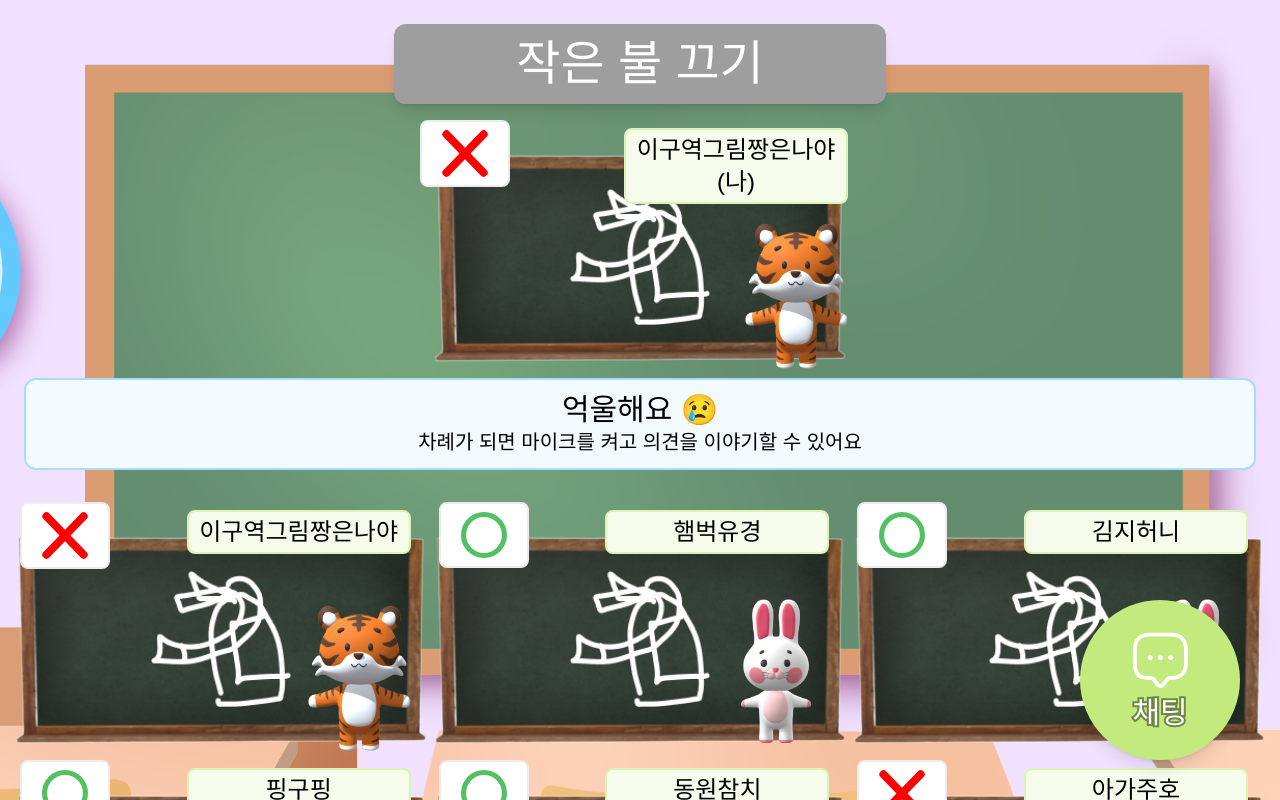
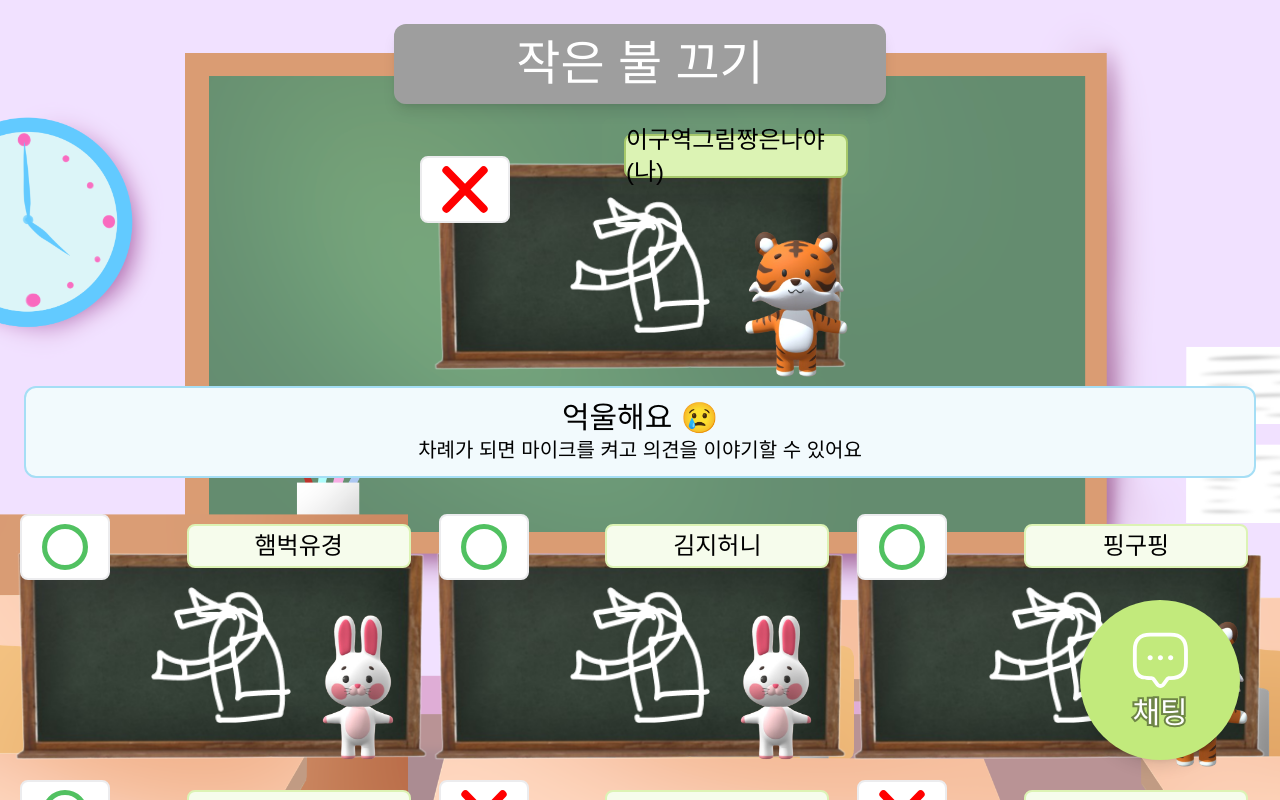
Before and after one commit to mysafedraw/Infra, a Next.js app in the folder frontend/: page /scenario/result/participant in a window 1280 px wide. Shown: the top 800 px of the page. Built offline with nearby package versions, Linux system fonts and the light colour scheme; grey boxes are pictures that could not be loaded; a web font is replaced by a local one.

Commit message:
feat: 발언중일 때 페이지 UI

```diff
--- a/frontend/src/app/scenario/result/components/AnswerBoard/index.tsx
+++ b/frontend/src/app/scenario/result/components/AnswerBoard/index.tsx
@@ -1,18 +1,22 @@
 import Image from 'next/image'
 
 interface AnswerBoardProps {
+  id: number
   nickname: string
   characterImage: string
   drawingImage: string
+  shouldBlink?: boolean
 }
 
 export default function AnswerBoard({
+  id,
   nickname,
   characterImage,
   drawingImage,
+  shouldBlink = true,
 }: AnswerBoardProps) {
   return (
-    <div className="relative flex items-center justify-center m-2 mt-6 max-w-full">
+    <div className="relative flex items-center justify-center m-2 mt-8 max-w-full">
       <Image
         src="/images/blackboard.png"
         alt="blackboard"
@@ -31,8 +35,16 @@ export default function AnswerBoard({
         />
       </div>
 
-      <div className="absolute -top-4 right-0 bg-primary-50 border-2 border-primary-300 w-[14rem] text-2xl text-center py-1 rounded-lg">
-        {nickname}
+      {/*발언 중일 때, 아닐 때 구분해서 표시*/}
+      <div className="absolute -top-7 right-0 flex items-center justify-center w-56 h-16 z-50">
+        {shouldBlink && id === 1 && (
+          <div className="animate-small-ping absolute inline-flex w-full h-full bg-primary-500 rounded-lg opacity-75"></div>
+        )}
+        <div
+          className={`relative inline-flex justify-center items-center border-2 w-56 h-11 text-2xl rounded-lg ${id === 1 ? 'bg-primary-300 border-primary-600' : 'bg-primary-50 border-primary-300'}`}
+        >
+          {nickname}
+        </div>
       </div>
 
       <div className="absolute -bottom-3 -right-3">
--- a/frontend/src/app/scenario/result/components/ScoredBoard/index.tsx
+++ b/frontend/src/app/scenario/result/components/ScoredBoard/index.tsx
@@ -1,22 +1,17 @@
 import Image from 'next/image'
 import AnswerBoard from '@/app/scenario/result/components/AnswerBoard'
+import { AnswerData } from '@/app/scenario/result/types/answerTypes'
 
 interface ScoredBoardProps {
-  isCorrect: boolean
-  nickname: string
-  characterImage: string
-  drawingImage: string
+  data: AnswerData
 }
 
-export default function ScoredBoard({
-  isCorrect,
-  nickname,
-  characterImage,
-  drawingImage,
-}: ScoredBoardProps) {
+export default function ScoredBoard({ data }: ScoredBoardProps) {
+  const { id, isCorrect, nickname, characterImage, drawingImage } = data
+
   return (
     <div className="relative">
-      <div className="z-10 absolute top-0 -left-1 bg-white px-5 py-2 rounded-lg border-2 border-gray-medium">
+      <div className="z-10 absolute top-1 -left-1 bg-white px-5 py-2 rounded-lg border-2 border-gray-medium">
         <Image
           src={isCorrect ? '/icons/correct.svg' : '/icons/wrong.svg'}
           alt={isCorrect ? 'correct' : 'wrong'}
@@ -25,6 +20,7 @@ export default function ScoredBoard({
         />
       </div>
       <AnswerBoard
+        id={id}
         nickname={nickname}
         characterImage={characterImage}
         drawingImage={drawingImage}
--- /dev/null
+++ b/frontend/src/app/scenario/result/components/VolumeMicIcon/index.tsx
@@ -0,0 +1,32 @@
+'use client'
+
+import MicIcon from '/public/icons/microphone.svg'
+import { useState, useEffect } from 'react'
+
+export default function VolumeMicIcon() {
+  const [volume, setVolume] = useState(0)
+
+  useEffect(() => {
+    // 랜덤하게 volume 상태 변경
+    const interval = setInterval(() => {
+      setVolume(Math.floor(Math.random() * 101)) // 0 ~ 100 사이의 값
+    }, 500)
+
+    return () => clearInterval(interval) // 컴포넌트 언마운트 시 interval 해제
+  }, [])
+
+  return (
+    <div className="relative">
+      {/* 회색 마이크 아이콘 */}
+      <MicIcon className="w-11 h-11 fill-gray-dark stroke-gray-dark" />
+
+      {/* 컬러 마이크 아이콘 */}
+      <div
+        className="absolute w-full overflow-hidden"
+        style={{ height: `${volume}%`, bottom: 0 }}
+      >
+        <MicIcon className="w-11 h-11 fill-primary-500 stroke-primary-500 absolute bottom-0" />
+      </div>
+    </div>
+  )
+}
--- a/frontend/src/app/scenario/result/host/components/ExplainQueueBoard/index.tsx
+++ b/frontend/src/app/scenario/result/host/components/ExplainQueueBoard/index.tsx
@@ -1,49 +1,22 @@
 'use client'
 
 import AnswerBoard from '@/app/scenario/result/components/AnswerBoard'
-import { useEffect, useState } from 'react'
 import MicIcon from '/public/icons/microphone.svg'
+import { AnswerData } from '@/app/scenario/result/types/answerTypes'
+import VolumeMicIcon from '@/app/scenario/result/components/VolumeMicIcon'
 
 interface ExplainQueueBoardProps {
-  id: number
-  nickname: string
-  characterImage: string
-  drawingImage: string
+  data: AnswerData
 }
 
-export default function ExplainQueueBoard({
-  id,
-  nickname,
-  characterImage,
-  drawingImage,
-}: ExplainQueueBoardProps) {
-  const [volume, setVolume] = useState(0)
-
-  useEffect(() => {
-    // 랜덤하게 volume 상태 변경
-    const interval = setInterval(() => {
-      setVolume(Math.floor(Math.random() * 101)) // 0 ~ 100 사이의 값
-    }, 500)
-
-    return () => clearInterval(interval) // 컴포넌트 언마운트 시 interval 해제
-  }, [])
+export default function ExplainQueueBoard({ data }: ExplainQueueBoardProps) {
+  const { id, nickname, characterImage, drawingImage } = data
 
   return (
     <div className="relative">
       {id === 1 ? (
-        <div className="z-10 absolute top-0 -left-1 px-5 py-2 rounded-lg border-4 border-primary-500 bg-white">
-          <div className="relative">
-            {/* 회색 마이크 아이콘 */}
-            <MicIcon className="w-11 h-11 fill-gray-dark stroke-gray-dark" />
-
-            {/* 컬러 마이크 아이콘 */}
-            <div
-              className="absolute w-full overflow-hidden"
-              style={{ height: `${volume}%`, bottom: 0 }} // 채워지는 높이를 volume으로 설정
-            >
-              <MicIcon className="w-11 h-11 fill-primary-500 stroke-primary-500 absolute bottom-0" />
-            </div>
-          </div>
+        <div className="z-10 absolute top-0-1 -left-1 px-5 py-2 rounded-lg border-4 border-primary-500 bg-white">
+          <VolumeMicIcon />
         </div>
       ) : (
         <div className="z-10 absolute top-0 -left-1 bg-white px-5 py-2 rounded-lg border-2 border-gray-medium">
@@ -51,9 +24,11 @@ export default function ExplainQueueBoard({
         </div>
       )}
       <AnswerBoard
+        id={id}
         nickname={nickname}
         characterImage={characterImage}
         drawingImage={drawingImage}
+        shouldBlink={false}
       />
     </div>
   )
--- a/frontend/src/app/scenario/result/host/page.tsx
+++ b/frontend/src/app/scenario/result/host/page.tsx
@@ -113,13 +113,7 @@ export default function ScenarioResultHost() {
       </div>
       <button className="flex gap-x-6 w-full overflow-x-auto overflow-y-hidden mt-4 ps-1">
         {waitingData.map((data) => (
-          <ExplainQueueBoard
-            key={data.id}
-            id={data.id}
-            nickname={data.nickname}
-            characterImage={data.characterImage}
-            drawingImage={data.drawingImage}
-          />
+          <ExplainQueueBoard key={data.id} data={data} />
         ))}
       </button>
 
@@ -128,13 +122,7 @@ export default function ScenarioResultHost() {
       </div>
       <div className="grid grid-cols-3 gap-x-6 mt-4">
         {answerData.map((data) => (
-          <ScoredBoard
-            key={data.id}
-            isCorrect={data.isCorrect}
-            nickname={data.nickname}
-            characterImage={data.characterImage}
-            drawingImage={data.drawingImage}
-          />
+          <ScoredBoard key={data.id} data={data} />
         ))}
       </div>
     </div>
--- /dev/null
+++ b/frontend/src/app/scenario/result/participant/BlinkingNameTag/index.tsx
@@ -0,0 +1,26 @@
+interface BlinkingNameTagProps {
+  id: number
+  nickname: string
+}
+
+export default function BlinkingNameTag({
+  id,
+  nickname,
+}: BlinkingNameTagProps) {
+  return (
+    <div className="absolute -top-7 right-0 flex items-center justify-center w-56 h-16 z-50">
+      {id === 1 && (
+        <div className="animate-small-ping absolute inline-flex w-full h-full bg-primary-500 rounded-lg opacity-75"></div>
+      )}
+      <div
+        className={`relative inline-flex justify-center items-center border-2 w-56 h-11 text-2xl rounded-lg ${
+          id === 1
+            ? 'bg-primary-300 border-primary-600'
+            : 'bg-primary-50 border-primary-300'
+        }`}
+      >
+        {nickname}
+      </div>
+    </div>
+  )
+}
--- a/frontend/src/app/scenario/result/participant/page.tsx
+++ b/frontend/src/app/scenario/result/participant/page.tsx
@@ -1,19 +1,13 @@
 import ScoredBoard from '@/app/scenario/result/components/ScoredBoard'
-
-interface AnswerData {
-  id: number
-  isCorrect: boolean
-  nickname: string
-  characterImage: string
-  drawingImage: string
-}
+import { AnswerData } from '@/app/scenario/result/types/answerTypes'
+import VolumeMicIcon from '@/app/scenario/result/components/VolumeMicIcon'
 
 // 임시 데이터 리스트
 const answerData: AnswerData[] = [
   {
     id: 1,
     isCorrect: false,
-    nickname: '이구역그림짱은나야',
+    nickname: '이구역그림짱은나야 (나)',
     characterImage: '/images/tiger.png',
     drawingImage: '/images/drawing.png',
   },
@@ -67,12 +61,13 @@ export default function ScenarioResultParticipant() {
       <h2 className="mb-4 w-2/5 bg-wood bg-cover bg-left text-5xl text-white text-center py-4 rounded-xl shadow-lg">
         작은 불 끄기
       </h2>
-      <ScoredBoard
-        isCorrect={false}
-        nickname="이구역그림짱은나야 (나)"
-        characterImage="/images/tiger.png"
-        drawingImage="/images/drawing.png"
-      />
+      <div className="relative">
+        <ScoredBoard data={answerData[0]} />
+        {/* 발언 중일 때 마이크 표시 */}
+        <div className="absolute left-10 bottom-10">
+          <VolumeMicIcon />
+        </div>
+      </div>
       <button className="bg-secondary-50 border-2 border-secondary-500 w-full py-3 rounded-xl">
         <p className="text-3xl">억울해요 😢</p>
         <p className="text-xl">
@@ -80,14 +75,8 @@ export default function ScenarioResultParticipant() {
         </p>
       </button>
       <div className="grid grid-cols-3 gap-x-6 mt-8">
-        {answerData.map((data) => (
-          <ScoredBoard
-            key={data.id}
-            isCorrect={data.isCorrect}
-            nickname={data.nickname}
-            characterImage={data.characterImage}
-            drawingImage={data.drawingImage}
-          />
+        {answerData.slice(1).map((data) => (
+          <ScoredBoard key={data.id} data={data} />
         ))}
       </div>
     </div>
--- /dev/null
+++ b/frontend/src/app/scenario/result/types/answerTypes.ts
@@ -0,0 +1,7 @@
+export interface AnswerData {
+  id: number
+  isCorrect: boolean
+  nickname: string
+  characterImage: string
+  drawingImage: string
+}
--- a/frontend/tailwind.config.ts
+++ b/frontend/tailwind.config.ts
@@ -45,6 +45,14 @@ const config: Config = {
       backgroundImage: {
         wood: "url('/images/texture/wooden.jpg')",
       },
+      keyframes: {
+        smallPing: {
+          '75%, 100%': { transform: 'scale(1.2)', opacity: '0' },
+        },
+      },
+      animation: {
+        'small-ping': 'smallPing 1s cubic-bezier(0, 0, 0.2, 1) infinite',
+      },
     },
   },
   plugins: [],
```
